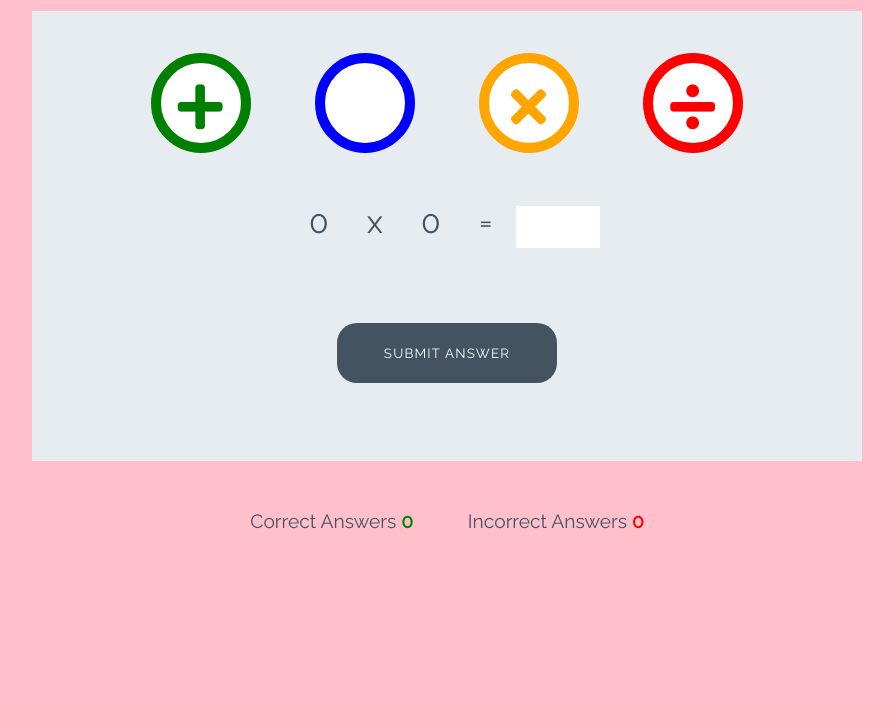
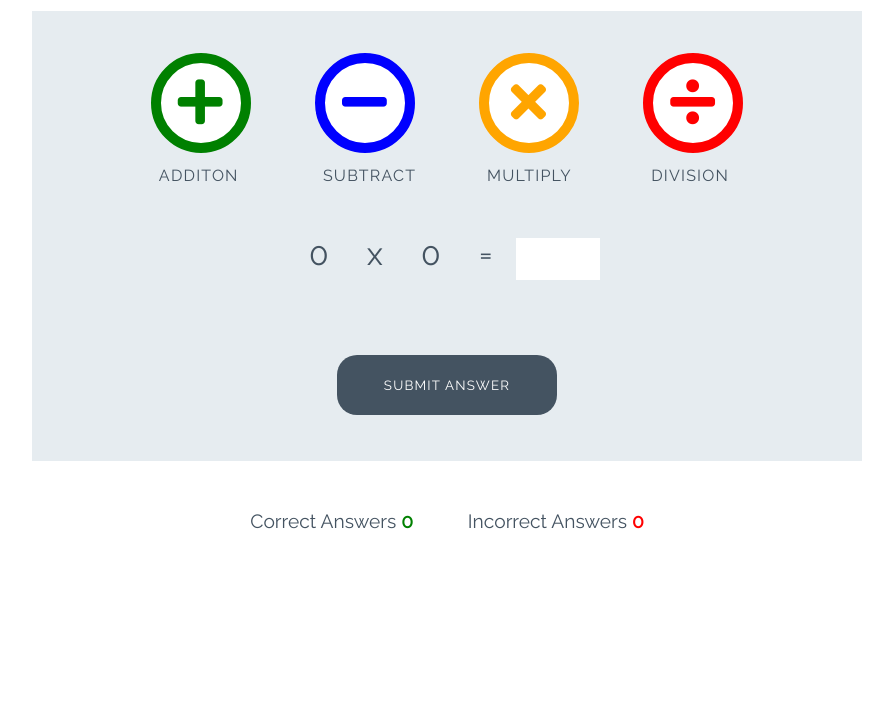
Before and after one commit to Fariba-Kamani/love-maths, a plain HTML site: page index.html in a window 1280 px wide. Shown: the part 92-800 px from the top of the page, without its empty margins (193-1086 px from the left). Drawn offline with Linux system fonts and the light colour scheme.

Commit message:
Add style to game

```diff
--- a/assets/css/style.css
+++ b/assets/css/style.css
@@ -1,7 +1,7 @@
 /* --------- Global style */
 
 body {
-    background-color: pink;
+    background-color: white;
     font-family: "Raleway", sans-serif;
     color: #445361;
     text-align: center;
@@ -109,6 +109,14 @@ body {
     font-size: 3.2rem;
     margin: 0 30px;
     transition: all 0.5s;
+}
+
+.btn--big::after{
+    content: attr(data-type);
+    font-size: 1rem;
+    color: #445361;
+    position: relative;
+    left: -0.5em;
 }
 
 .btn--blue {
--- a/index.html
+++ b/index.html
@@ -20,16 +20,16 @@
     </h1>
     <div class="game-area">
         <div class="controls-area">
-            <button class="btn btn--big btn--green">
+            <button data-type="additon" class="btn btn--big btn--green">
                 <i class="fas fa-plus"></i>
             </button>
-            <button class="btn btn--big btn--blue">
-                <i class="fas fa-minuss"></i>
+            <button data-type= "subtract" class="btn btn--big btn--blue">
+                <i class="fas fa-minus"></i>
             </button>
-            <button class="btn btn--big btn--orange">
+            <button data-type="multiply" class="btn btn--big btn--orange">
                 <i class="fas fa-times"></i>
             </button>
-            <button class="btn btn--big btn--red">
+            <button data-type="division" class="btn btn--big btn--red">
                 <i class="fas fa-divide"></i>
             </button>
             <div class="question-area">
@@ -40,7 +40,7 @@
                 <p class="answer-message">Enter Answer:</p>
                 <input id="answer-box" type="number">
             </div>
-            <button class="btn btn--gray">Submit Answer</button>
+            <button data-type="submit" class="btn btn--gray">Submit Answer</button>
         </div>
 
     </div>
```
